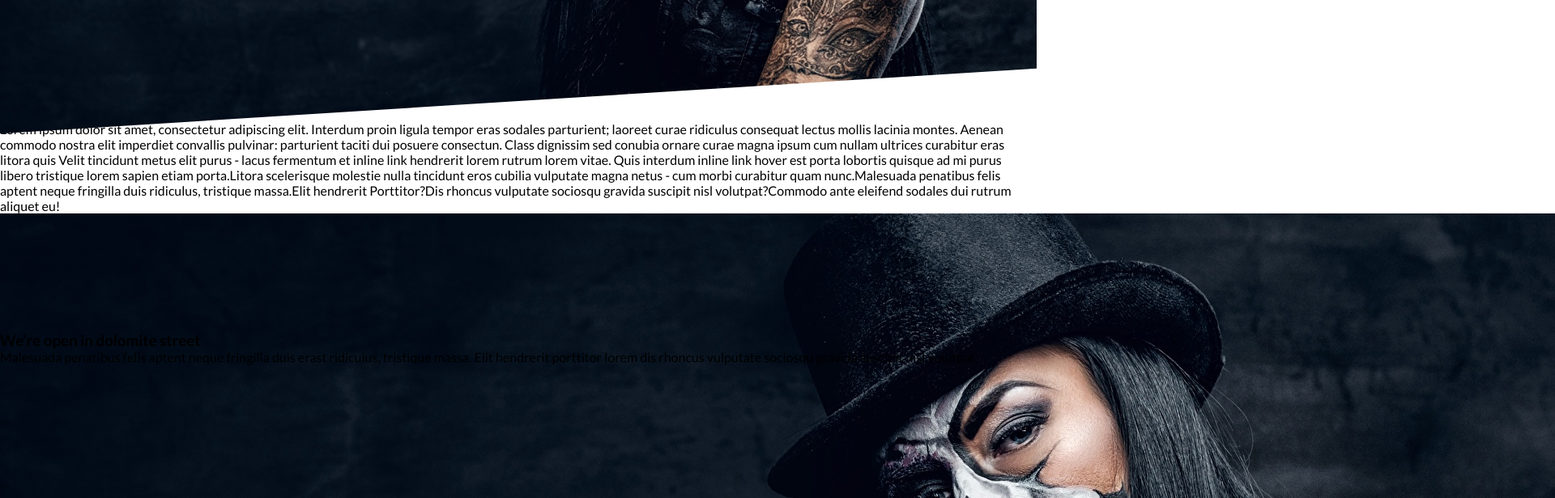
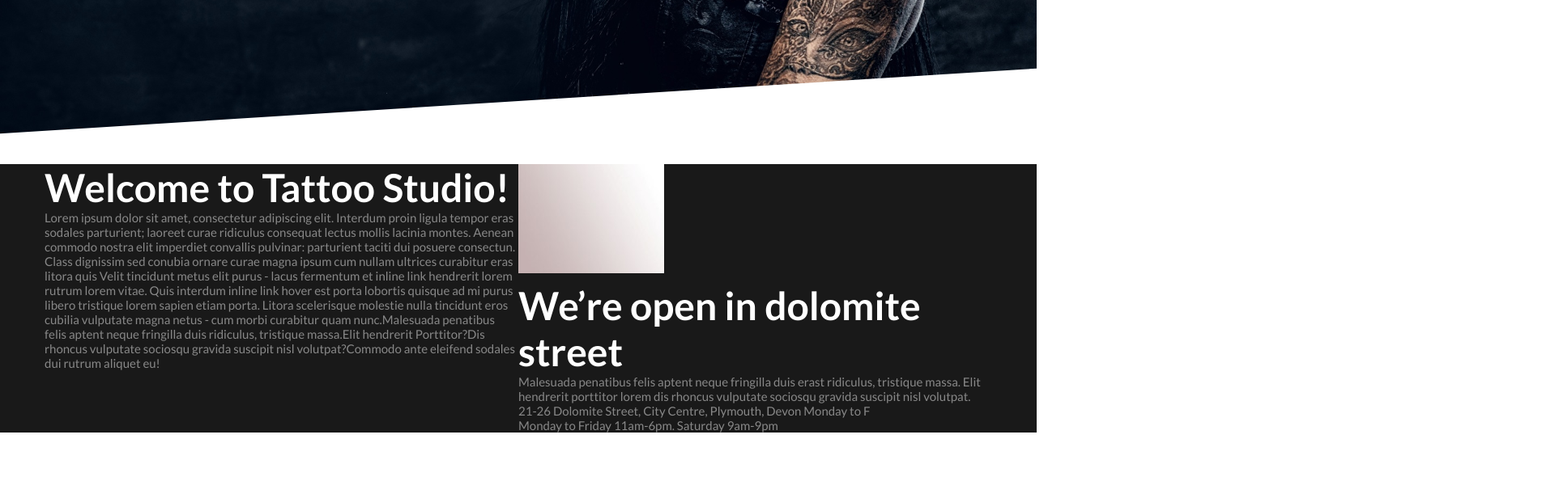
Before and after one commit to marya63/catmash, a plain HTML site: page index.html in a window 1280 px wide. Shown: the part 940-1556 px from the top of the page at 81% size, 1920 px wide, since content can reach past the window. After the commit the page ends 1475 px from the top, so only its background shows below. Drawn offline with Linux system fonts and the light colour scheme.

Commit message:
editinstyle

```diff
--- a/index.html
+++ b/index.html
@@ -37,23 +37,27 @@
 <div class="image1">
   <img src="image/photo_1.jpg" alt="image1" title="image1" class="image1__img"></div>
 
- <section class="intro">
+<div class="container1">
+ <section class="wrap_container">
    <div class="left">
-     <div class="left_text">
-    <h3>Welcome to Tattoo Studio!</h3>
-     <p>Lorem ipsum dolor sit amet, consectetur adipiscing elit. Interdum proin ligula tempor eras sodales parturient; laoreet curae ridiculus consequat lectus mollis lacinia montes. Aenean commodo nostra elit imperdiet convallis pulvinar: parturient taciti dui posuere consectun. Class dignissim sed conubia ornare curae magna ipsum cum nullam ultrices curabitur eras
-litora quis Velit tincidunt metus elit purus - lacus fermentum et inline link hendrerit lorem rutrum lorem vitae. Quis interdum inline link hover est porta lobortis quisque ad mi purus libero tristique lorem sapien etiam porta.Litora scelerisque molestie nulla tincidunt eros cubilia vulputate magna netus - cum morbi curabitur quam nunc.Malesuada penatibus felis aptent neque fringilla duis ridiculus, tristique massa.Elit hendrerit Porttitor?Dis rhoncus vulputate sociosqu gravida suscipit nisl volutpat?Commodo ante eleifend sodales dui rutrum aliquet eu!</p>
-  </div>
+    <h3 class="left_title">Welcome to Tattoo Studio!</h3>
+     <p class="left_content">Lorem ipsum dolor sit amet, consectetur adipiscing elit. Interdum proin ligula tempor eras sodales parturient; laoreet curae ridiculus consequat lectus mollis lacinia montes. Aenean commodo nostra elit imperdiet convallis pulvinar: parturient taciti dui posuere consectun. Class dignissim sed conubia ornare curae magna ipsum cum nullam ultrices curabitur eras
+litora quis Velit tincidunt metus elit purus - lacus fermentum et inline link hendrerit lorem rutrum lorem vitae. Quis interdum inline link hover est porta lobortis quisque ad mi purus libero tristique lorem sapien etiam porta.
+Litora scelerisque molestie nulla tincidunt eros cubilia vulputate magna netus - cum morbi curabitur quam nunc.Malesuada penatibus felis aptent neque fringilla duis ridiculus, tristique massa.Elit hendrerit Porttitor?Dis rhoncus vulputate sociosqu gravida suscipit nisl volutpat?Commodo ante eleifend sodales dui rutrum aliquet eu!</p>
     </div>
   <div class=" right">
-    <div class="image_intro"><img src="image/photo_1.jpg" alt="image1" title="image1"></div>
+    <div class="image_intro"><img src="image/image_2.jpg" alt="image1" title="image1"></div>
      <div class="right_text">
-     <h3>We’re open in dolomite street</h3>
-    <p>Malesuada penatibus felis aptent neque fringilla duis erast ridiculus, tristique massa. Elit hendrerit porttitor lorem dis rhoncus vulputate sociosqu gravida suscipit nisl volutpat.</p>
+     <h3 class="right_title">We’re open in dolomite street</h3>
+    <p class="right_content">Malesuada penatibus felis aptent neque fringilla duis erast ridiculus, tristique massa. Elit hendrerit porttitor lorem dis rhoncus vulputate sociosqu gravida suscipit nisl volutpat.</p>
+    <p class="right_content">21-26 Dolomite Street, City Centre, Plymouth, Devon Monday to F</p>
+    <p  class="right_content">Monday to Friday 11am-6pm. Saturday 9am-9pm </p>
  </div>
  </div>
  </section>
 </div>
+
+
 </body>
 <footer></footer>
 </html>
--- a/style.css
+++ b/style.css
@@ -4,7 +4,7 @@
   padding: 0;
 }
 .main-header {
-  background: #191919;
+  background: #191919 none repeat scroll 0 0;
   padding: 25px 0;
   height: 370px;
 }
@@ -50,19 +50,48 @@
   overflow: hidden;
   position: relative;
   transform: skewY(-3.6deg);
-  margin:-75px 0px 0px 0px;
+  margin:-75px 0px 75px 0px;
+
 }
 .image1__img {
   width: 100%;
 }
-.intro {
+.wrap_container{
+  width: 1170px;
+  margin:0 auto;
+  background: #191919;
   display: flex;
-  flex-direction: column;
-  justify-content: center;
-  flex-wrap: nowrap;
+  flex-direction: row;
+
+}
+
+.left,
+.right {
+  width: 50%;
 }
 
 .image_intro {
   width: 181px;
   height: 146px;
 }
+.container1 {
+  background: #191919 none repeat scroll 0 0;
+}
+
+.left_title {
+  color: #fff;
+  font-size: 48px;
+}
+.left_content {
+  color: #888888;
+  font-size: 15px;
+}
+
+.right_title {
+  color: #fff;
+  font-size: 48px;
+}
+.right_content{
+  color: #888888;
+  font-size: 15px;
+}
```
